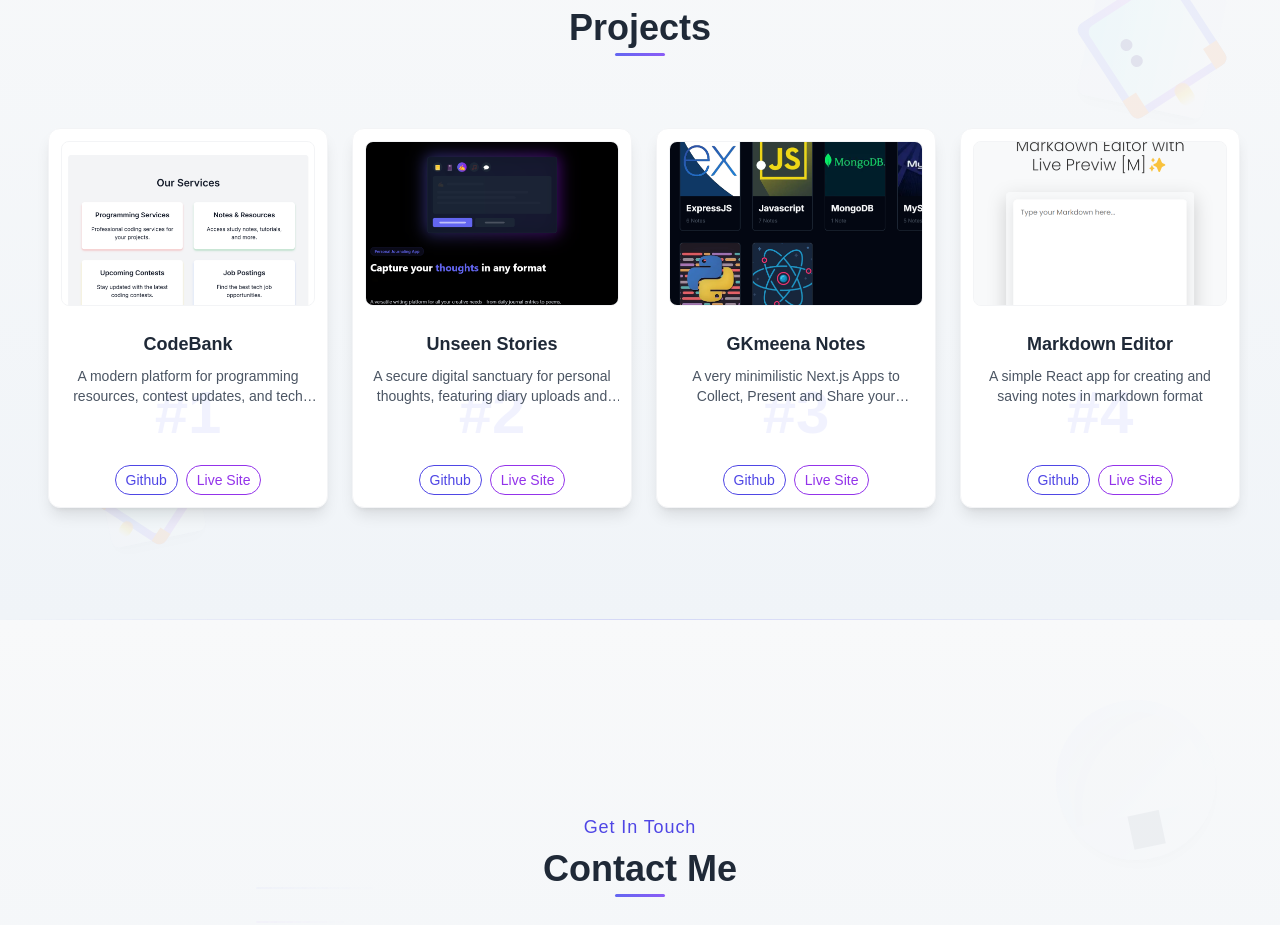
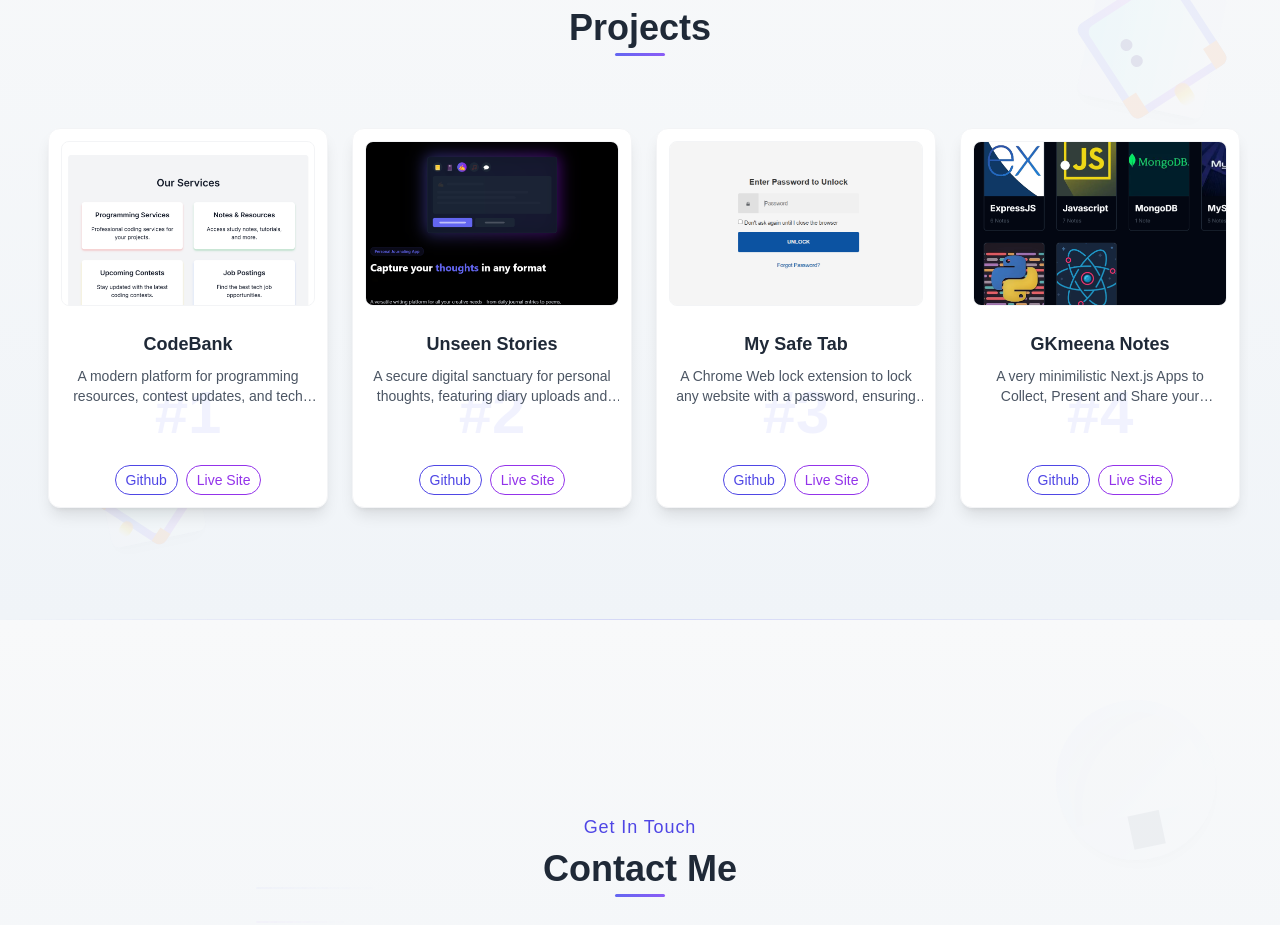
Before and after one commit to gauravmeee/My-React-Portfolio, a React (Create React App) app: page / in a window 1280 px wide. Shown: the part 2580-3505 px from the top of the page. Built offline with nearby package versions, Linux system fonts and the light colour scheme; a web font is replaced by a local one.

Commit message:
Added 'My Safe Tab - Web lock Extension' in Project

```diff
--- a/package.json
+++ b/package.json
@@ -1,6 +1,6 @@
 {
   "name": "my-react-portfolio",
-  "version": "0.2.0",
+  "version": "2.0.0",
   "private": true,
   "dependencies": {
     "@emailjs/browser": "^4.4.1",
--- a/src/components/Projects.js
+++ b/src/components/Projects.js
@@ -8,6 +8,7 @@ import pro6 from './assets/Project-GkmeenaApps.png';
 import pro7 from './assets/Project-GkmeenaNotes.png';
 import pro8 from './assets/Project-CodeBank.png';
 import pro9 from './assets/Project-UnseenDiaries.png';
+import pro10 from './assets/Project-SafeTab.png';
 
 const Icon = ({ src, alt, className }) => (
   <img src={src} alt={alt} className={`w-8 h-8 ${className}`} />
@@ -31,6 +32,15 @@ const projects = [
     liveProject: "https://my-unseen-stories.vercel.app/",
     skills: ["Next.js", "Supabase", "React", "Tailwind CSS", "Image Processing"],
     detailedDescription: "Digital journaling platform with physical diary integration. Features secure storage, image uploads of physical diary pages, and an intuitive dark-themed interface for seamless writing experience."
+  },
+  {
+    img: pro10,
+    title: "My Safe Tab",
+    description: "A Chrome Web lock extension to lock any website with a password, ensuring web privacy on shared devices with complete offline functionality.",
+    sourceCode: "https://github.com/gauravmeee/mysafetab",
+    liveProject: "https://github.com/gauravmeee/mysafetab",
+    skills: ["JavaScript", "Chrome Extension", "SHA-512", "HTML", "CSS", "Formspree"],
+    detailedDescription: "A browser-based app lock to secure access to specific websites. Offers password-protected overlays, customizable site blocking, email recovery, and tamper alerts. Stores all data locally with SHA-512 hashing, no external tracking, and complete offline functionality."
   },
   {
     img: pro7,
```
Also changed, not shown: src/components/assets/Project-SafeTab.png (added).
